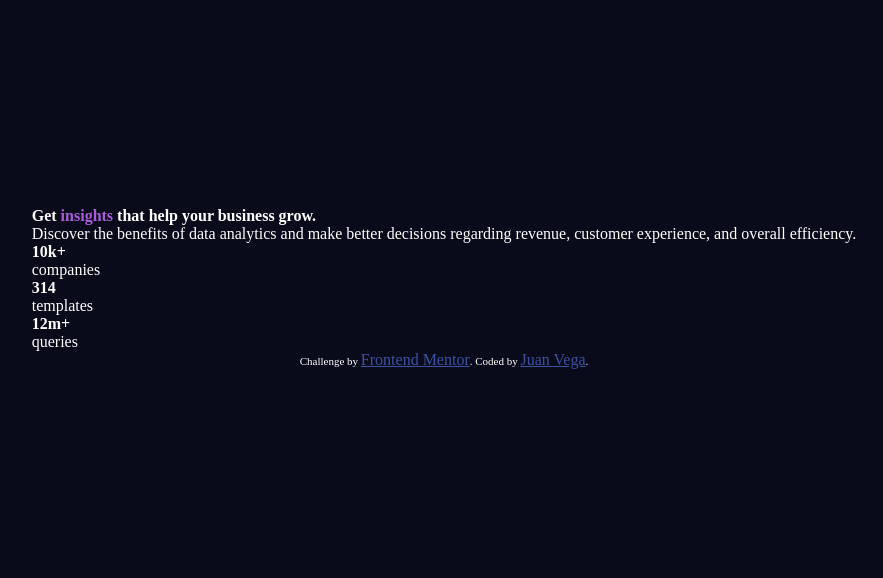
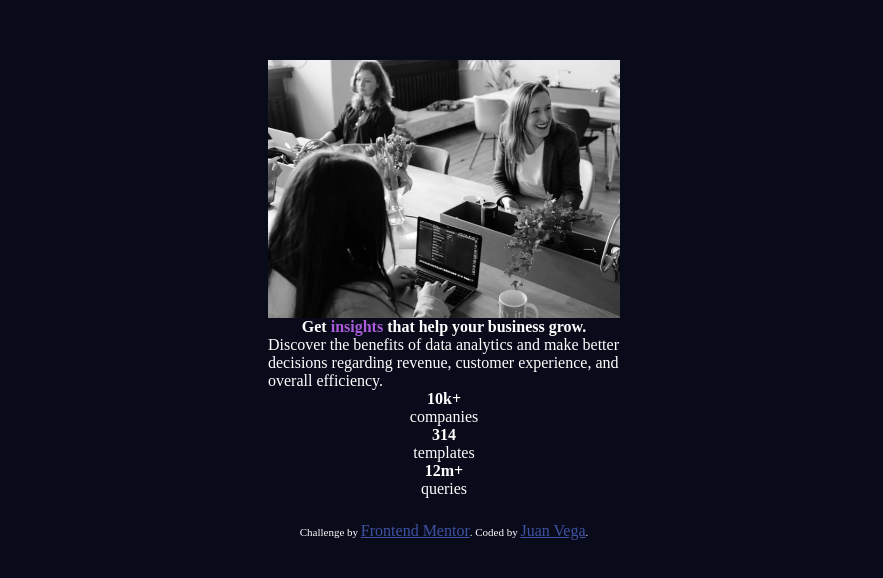
Before and after one commit to JuanTwoFour/Stats-preview-card-component, a plain HTML site: page index.html in a window 1280 px wide. Shown: the part 112-690 px from the top of the page, without its empty margins (196-1079 px from the left). Drawn offline with Linux system fonts and the light colour scheme.

Commit message:
card layout and header img added

```diff
--- a/index.html
+++ b/index.html
@@ -13,6 +13,7 @@
 <body>
 
   <article class="main">
+    <img class="mobile" src="./images/image-header-mobile.jpg" alt="header">
     <h1 class="title">Get <b style="color: var(--soft-violet);">insights</b> that help your business grow.</h1>
 
     <p class="description">
--- a/styles/styles.css
+++ b/styles/styles.css
@@ -43,5 +43,18 @@ body {
   background-color: var(--very-dark-blue);
 }
 
+.main {
+  width: 25rem;
+  padding: 1.5rem;
+  border-radius: 1.125rem;
+  display: flex;
+  flex-direction: column;
+  align-items: center;
+}
+
+.mobile {
+
+}
+
 .attribution { font-size: 11px; text-align: center; }
 .attribution a { color: hsl(228, 45%, 44%); }
```
